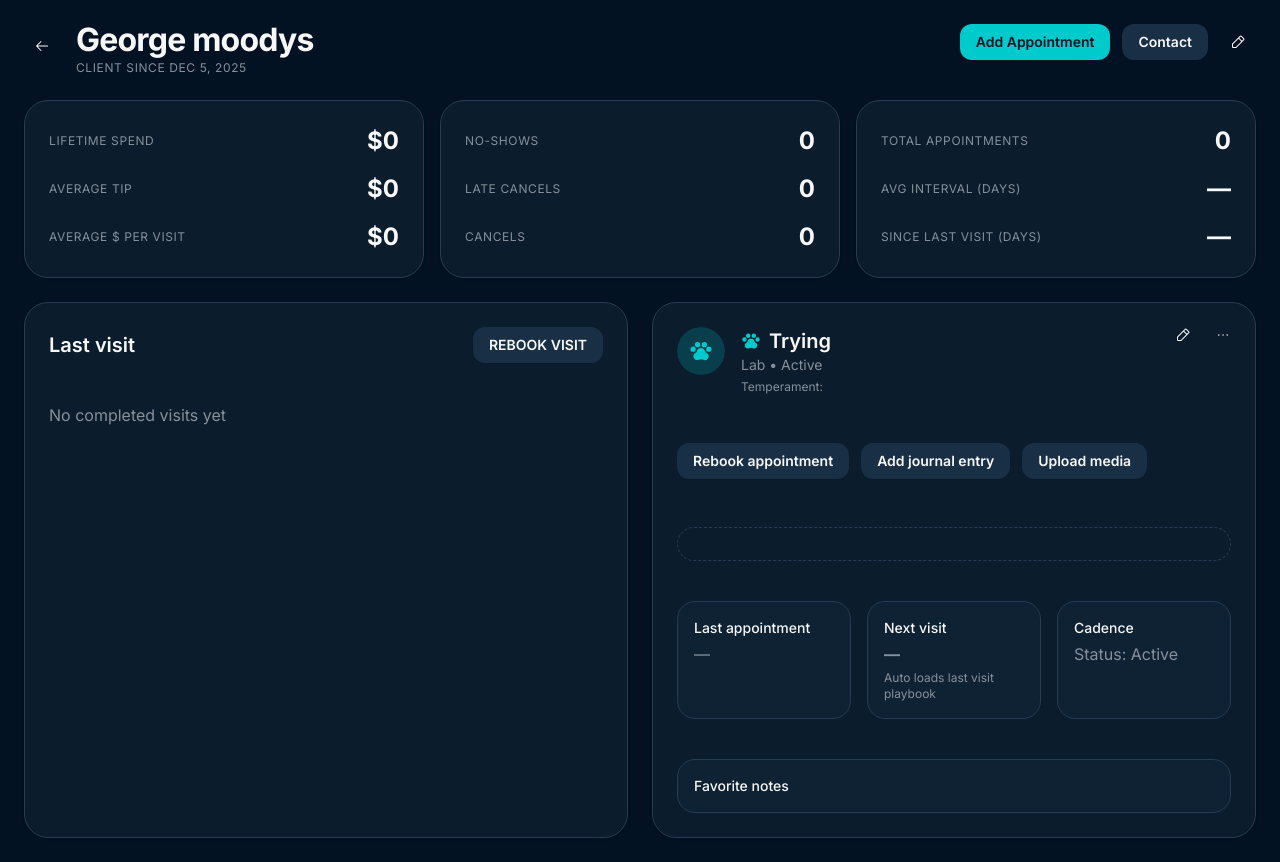
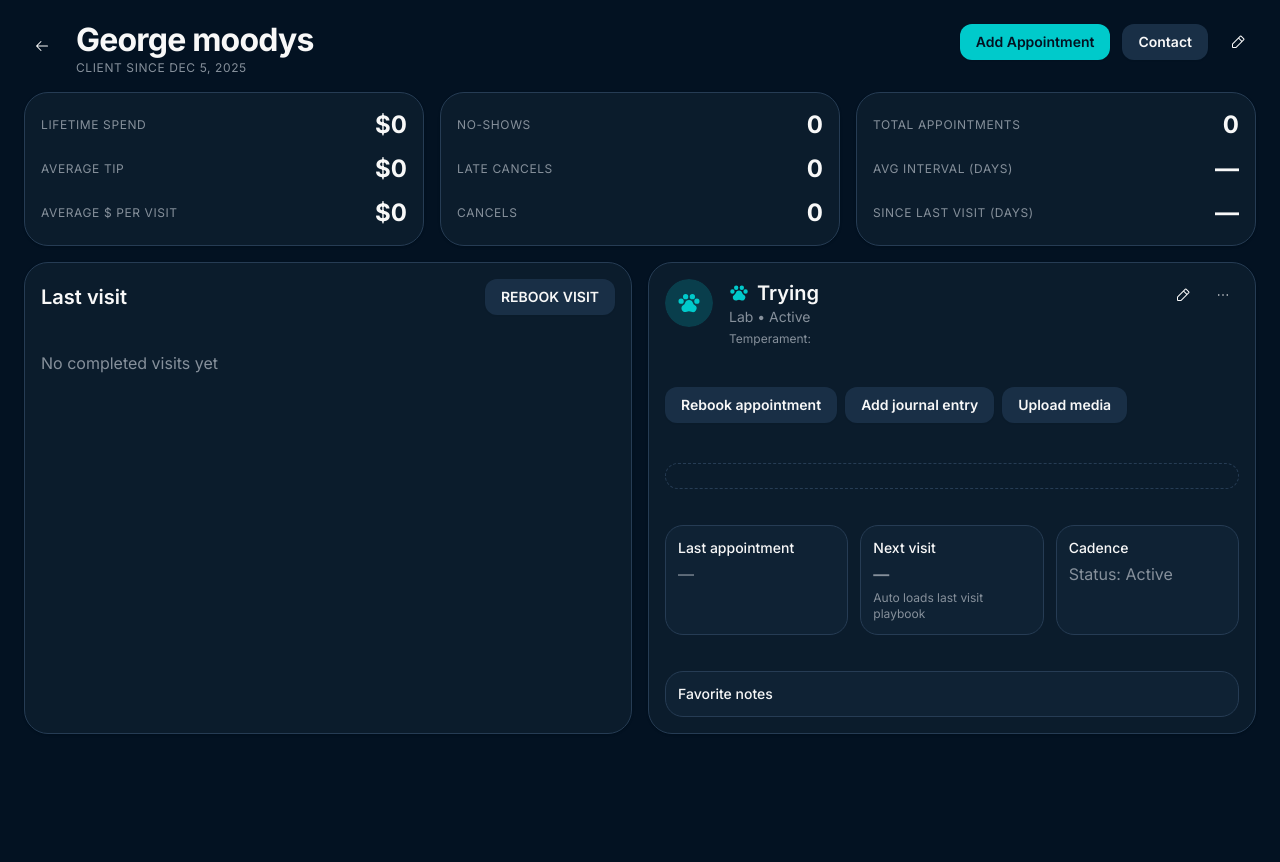
Before and after one commit to JimmysRanch/126, a React (Vite) app: page / in a window 1280 px wide. After the commit the page ends 800 px from the top, so only its background shows below. Built offline with nearby package versions, Linux system fonts and the light colour scheme.

Commit message:
Generated by Spark: Let’s remove some of the vertical spacing

```diff
--- a/src/App.tsx
+++ b/src/App.tsx
@@ -6,7 +6,7 @@ import { Avatar, AvatarFallback } from "@/components/ui/avatar"
 function App() {
   return (
     <div className="min-h-screen bg-background text-foreground p-6">
-      <div className="max-w-[1400px] mx-auto space-y-6">
+      <div className="max-w-[1400px] mx-auto space-y-4">
         <header className="flex items-start justify-between gap-4">
           <div className="flex items-start gap-4">
             <Button
@@ -46,8 +46,8 @@ function App() {
         </header>
 
         <div className="grid grid-cols-1 md:grid-cols-3 gap-4">
-          <Card className="p-6 border-border bg-card hover:border-primary/30 transition-all duration-200">
-            <div className="space-y-4">
+          <Card className="p-4 border-border bg-card hover:border-primary/30 transition-all duration-200">
+            <div className="space-y-3">
               <div className="flex items-center justify-between">
                 <p className="text-xs text-muted-foreground uppercase tracking-wider">
                   LIFETIME SPEND
@@ -69,8 +69,8 @@ function App() {
             </div>
           </Card>
 
-          <Card className="p-6 border-border bg-card hover:border-primary/30 transition-all duration-200">
-            <div className="space-y-4">
+          <Card className="p-4 border-border bg-card hover:border-primary/30 transition-all duration-200">
+            <div className="space-y-3">
               <div className="flex items-center justify-between">
                 <p className="text-xs text-muted-foreground uppercase tracking-wider">
                   NO-SHOWS
@@ -92,8 +92,8 @@ function App() {
             </div>
           </Card>
 
-          <Card className="p-6 border-border bg-card hover:border-primary/30 transition-all duration-200">
-            <div className="space-y-4">
+          <Card className="p-4 border-border bg-card hover:border-primary/30 transition-all duration-200">
+            <div className="space-y-3">
               <div className="flex items-center justify-between">
                 <p className="text-xs text-muted-foreground uppercase tracking-wider">
                   TOTAL APPOINTMENTS
@@ -116,8 +116,8 @@ function App() {
           </Card>
         </div>
 
-        <div className="grid grid-cols-1 lg:grid-cols-2 gap-6">
-          <Card className="p-6 border-border bg-card">
+        <div className="grid grid-cols-1 lg:grid-cols-2 gap-4">
+          <Card className="p-4 border-border bg-card">
             <div className="flex items-center justify-between">
               <h2 className="text-xl font-semibold">Last visit</h2>
               <Button
@@ -127,10 +127,10 @@ function App() {
                 REBOOK VISIT
               </Button>
             </div>
-            <p className="text-muted-foreground mt-4">No completed visits yet</p>
+            <p className="text-muted-foreground mt-3">No completed visits yet</p>
           </Card>
 
-          <Card className="p-6 border-border bg-card relative">
+          <Card className="p-4 border-border bg-card relative">
             <div className="absolute top-4 right-4 flex gap-2">
               <Button
                 variant="ghost"
@@ -148,7 +148,7 @@ function App() {
               </Button>
             </div>
 
-            <div className="flex items-start gap-4 mb-6">
+            <div className="flex items-start gap-4 mb-4">
               <Avatar className="h-12 w-12">
                 <AvatarFallback className="bg-primary/20 text-primary">
                   <PawPrint size={24} weight="fill" />
@@ -166,7 +166,7 @@ function App() {
               </div>
             </div>
 
-            <div className="flex flex-wrap gap-3 mb-6">
+            <div className="flex flex-wrap gap-2 mb-4">
               <Button className="bg-secondary text-secondary-foreground hover:bg-secondary/80 font-semibold transition-all duration-200">
                 Rebook appointment
               </Button>
@@ -184,27 +184,27 @@ function App() {
               </Button>
             </div>
 
-            <div className="border border-dashed border-border rounded-lg p-4 mb-4"></div>
+            <div className="border border-dashed border-border rounded-lg p-3 mb-3"></div>
 
-            <div className="grid grid-cols-1 md:grid-cols-3 gap-4 mb-4">
-              <div className="bg-secondary/30 rounded-lg p-4 border border-border">
+            <div className="grid grid-cols-1 md:grid-cols-3 gap-3 mb-3">
+              <div className="bg-secondary/30 rounded-lg p-3 border border-border">
                 <p className="text-sm font-medium mb-1">Last appointment</p>
                 <p className="text-muted-foreground">—</p>
               </div>
-              <div className="bg-secondary/30 rounded-lg p-4 border border-border">
+              <div className="bg-secondary/30 rounded-lg p-3 border border-border">
                 <p className="text-sm font-medium mb-1">Next visit</p>
                 <p className="text-muted-foreground font-bold">—</p>
                 <p className="text-xs text-muted-foreground mt-1">
                   Auto loads last visit playbook
                 </p>
               </div>
-              <div className="bg-secondary/30 rounded-lg p-4 border border-border">
+              <div className="bg-secondary/30 rounded-lg p-3 border border-border">
                 <p className="text-sm font-medium mb-1">Cadence</p>
                 <p className="text-muted-foreground mt-1">Status: Active</p>
               </div>
             </div>
 
-            <div className="bg-secondary/30 rounded-lg p-4 border border-border">
+            <div className="bg-secondary/30 rounded-lg p-3 border border-border">
               <p className="text-sm font-medium">Favorite notes</p>
             </div>
           </Card>
```
